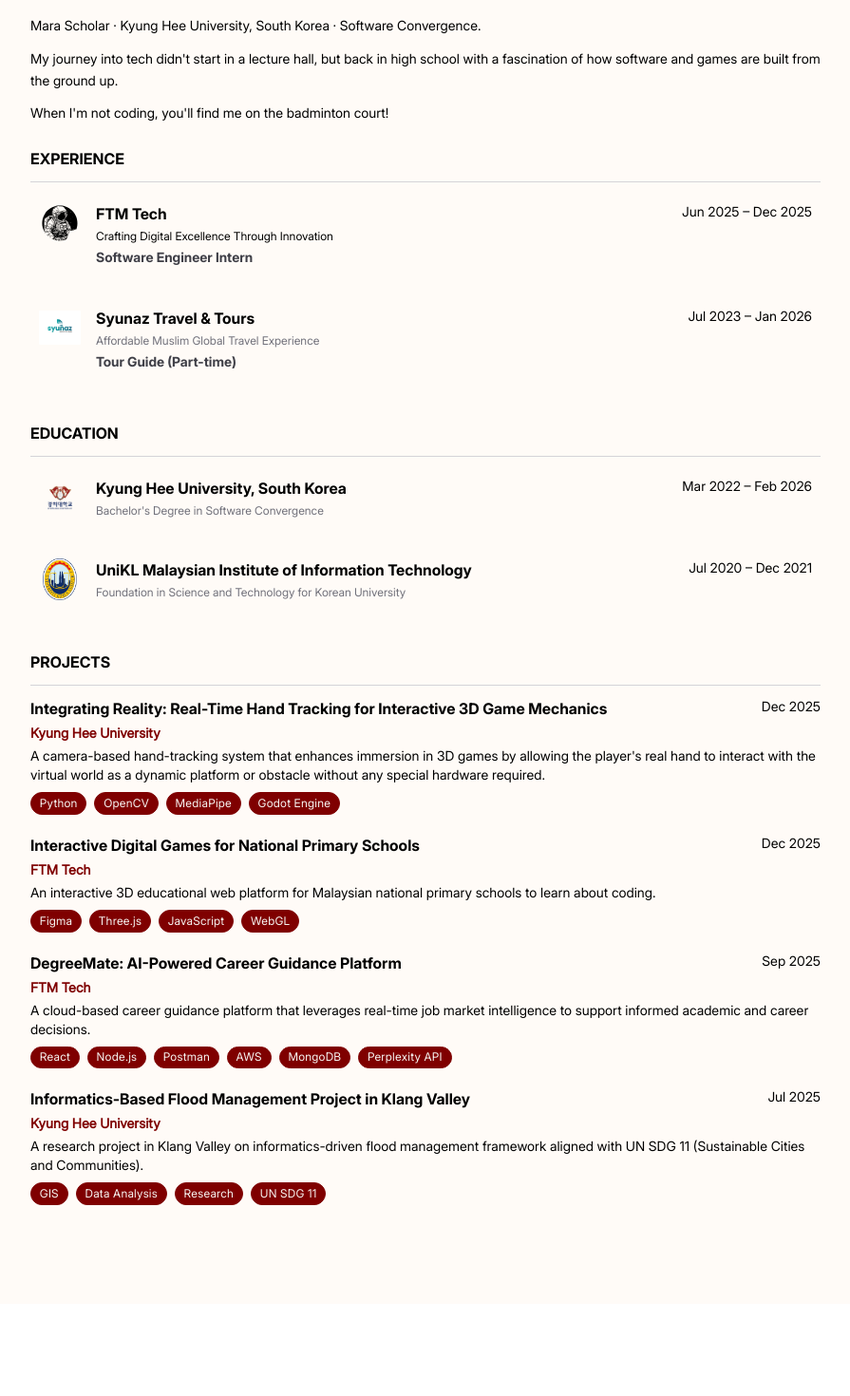
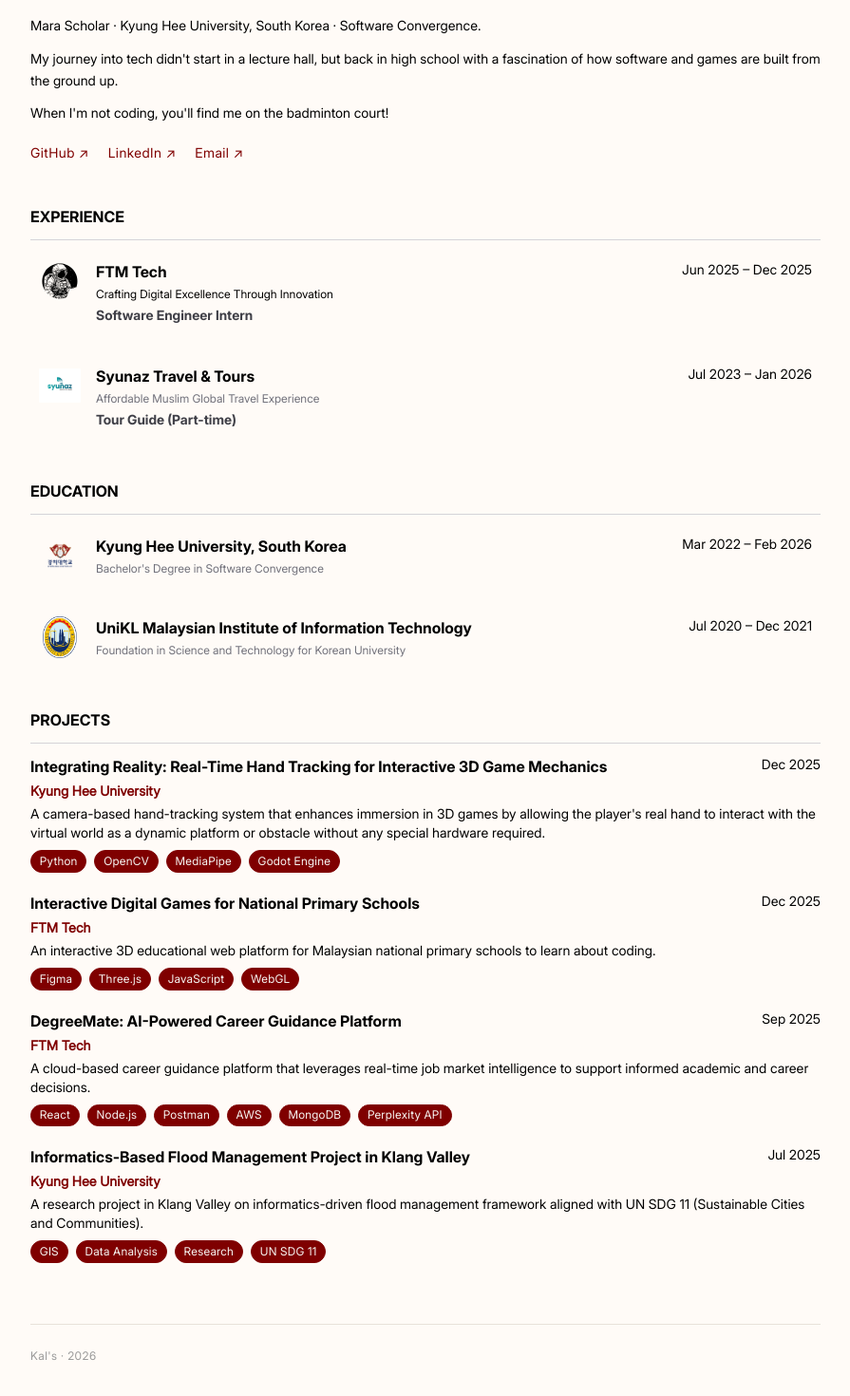
Before and after one commit to kalzaf50/portfolio, a React (Vite) app: page / in a window 1280 px wide. Shown: the part 140-1610 px from the top of the page at 95% size, without its empty margins (192-1087 px from the left). Before the commit the page ends 1513 px from the top, so only its background shows below. Built offline with nearby package versions, Linux system fonts and the light colour scheme.

Commit message:
Added footer

```diff
--- a/src/App.css
+++ b/src/App.css
@@ -36,6 +36,28 @@
     opacity: 1;
     transform: translateY(0);
   }
+}
+
+.social-link {
+  color: #7f0000;
+  letter-spacing: 0.03em;
+  padding-bottom: 1px;
+  position: relative;
+}
+
+.social-link::after {
+  content: '';
+  position: absolute;
+  bottom: 0;
+  left: 0;
+  width: 0%;
+  height: 1px;
+  background-color: #7f0000;
+  transition: width 0.25s ease;
+}
+
+.social-link:hover::after {
+  width: 100%;
 }
 
 .section-heading {
@@ -103,3 +125,12 @@
 .project-entry:hover {
   border-left-color: #7f0000;
 }
+
+.footer {
+  margin-top: 4rem;
+  padding-top: 1.5rem;
+  border-top: 1px solid #e8e2da;
+  font-size: 0.75rem;
+  color: #999;
+  letter-spacing: 0.04em;
+}
--- a/src/App.tsx
+++ b/src/App.tsx
@@ -57,6 +57,19 @@
             When I'm not coding, you'll find me on the badminton court!
           </p>
         </section>
+
+        {/* LINKS */}
+        <div className="text-sm flex gap-5 mb-10 mt-1" style={fadeInStyle(0.22)}>
+          <a href="https://github.com/kalzaf50" target="_blank" rel="noreferrer" className="social-link">
+            GitHub ↗
+          </a>
+          <a href="https://linkedin.com/in/kalzaf" target="_blank" rel="noreferrer" className="social-link">
+            LinkedIn ↗
+          </a>
+          <a href="mailto:kalzaf50@gmail.com" className="social-link">
+            Email ↗
+          </a>
+        </div>
 
         {/* EXPERIENCE */}
         <section className="mb-10" style={fadeInStyle(0.3)}>
@@ -168,6 +181,11 @@
           </div>
         </section>
 
+        {/* FOOTER */}
+        <footer className="footer">
+          <p>Kal's · {new Date().getFullYear()}</p>
+        </footer>
+
       </div>
     </div>
   );
```
